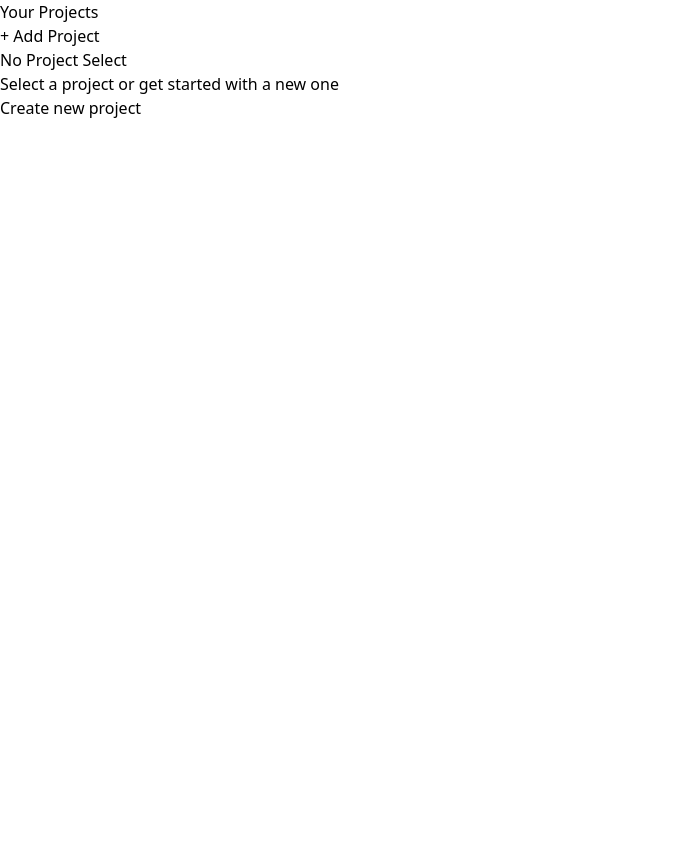
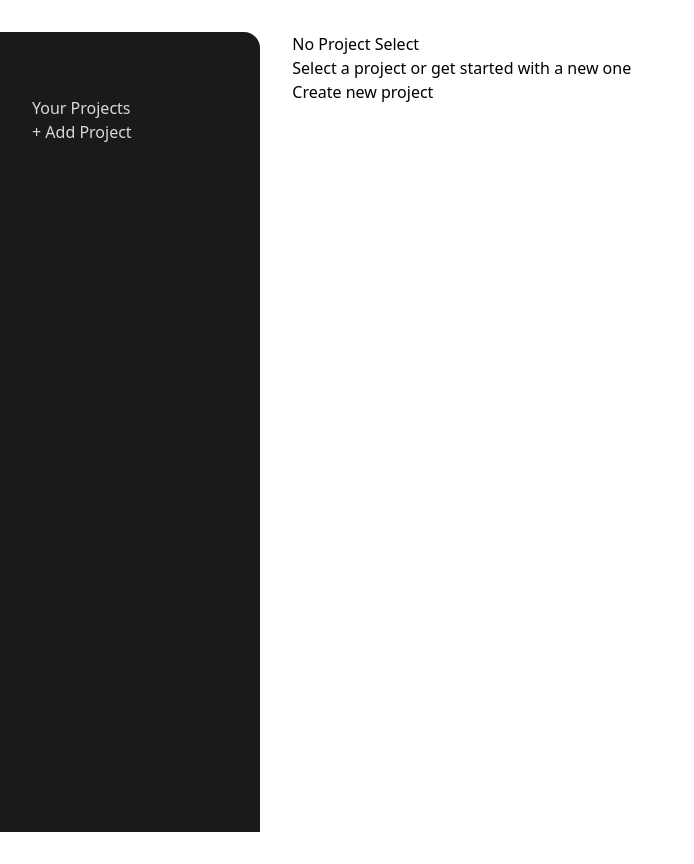
Before and after one commit to zach0811/project-management-app, a React (Vite) app: page / in a window 1280 px wide. Shown: the whole page, without its empty margins (0-694 px from the left). Before the commit the page ends 800 px from the top, so only its background shows below. Built offline with nearby package versions, Linux system fonts and the light colour scheme.

Commit message:
adding components

```diff
--- a/src/components/AppPage/AppPage.jsx
+++ b/src/components/AppPage/AppPage.jsx
@@ -1,11 +1,17 @@
 import { Sidebar } from "../Sidebar/Sidebar";
 import { StartPage } from "../StartPage/StartPage";
+import { useState } from "react";
+import styles from "./AppPage.module.css";
 
 export const AppPage = () => {
+  const [addingProject, setAddingProject] = useState(false);
+  const handleAddProject = () => {
+    setAddingProject(true);
+  };
   return (
-    <div>
-      <Sidebar />
-      <StartPage />
+    <div className={styles.main}>
+      <Sidebar addProject={handleAddProject} />
+      <StartPage addProject={handleAddProject} />
     </div>
   );
 };
--- /dev/null
+++ b/src/components/AppPage/AppPage.module.css
@@ -0,0 +1,7 @@
+.main {
+height: 100vh;
+margin-top: 2rem; /* Set top margin to 2rem */
+  margin-bottom: 2rem;
+  display: flex;
+  gap: 2rem;
+}
--- a/src/components/Sidebar/Sidebar.jsx
+++ b/src/components/Sidebar/Sidebar.jsx
@@ -1,8 +1,11 @@
+import styles from "./Sidebar.module.css";
+
 export const Sidebar = () => {
+  const handleAddProject = () => {};
   return (
-    <div className="">
+    <div className={styles.main}>
       <h1>Your Projects</h1>
-      <button>+ Add Project</button>
+      <button onClick={handleAddProject}>+ Add Project</button>
     </div>
   );
 };
--- /dev/null
+++ b/src/components/Sidebar/Sidebar.module.css
@@ -0,0 +1,10 @@
+.main {
+    width: 20.3333%; /* w-1/3 */
+    padding-left: 2rem; /* px-8 */
+    padding-right: 2rem; /* px-8 */
+    padding-top: 4rem; /* py-16 */
+    padding-bottom: 4rem; /* py-16 */
+    background-color: #1a1a1a; /* bg-stone-900 */
+    color: #d9d9d9; /* text-stone-50 */
+    border-top-right-radius: 1rem; /* rounded-r-xl */
+  }
```
Also changed, not shown: src/components/AddProject/NewProject.jsx (+10 -2 lines).
